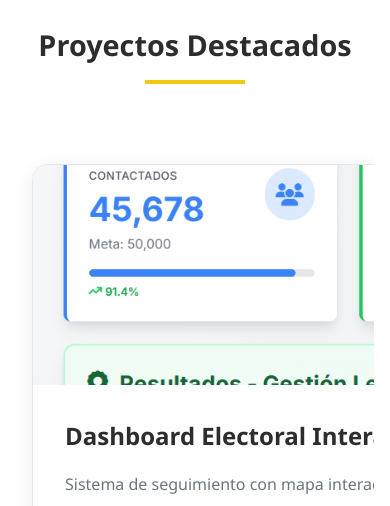
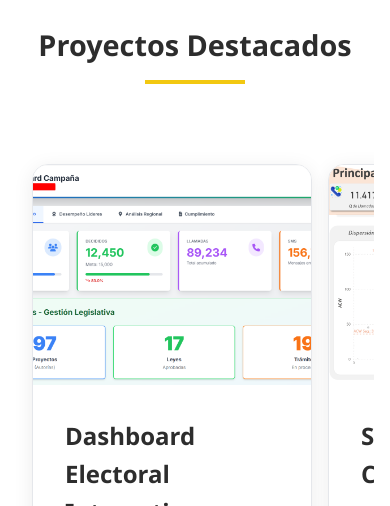
Before and after one commit to JackFlores052022/jack-flores-portfolio, a plain HTML site: page index.html in a window 390 px wide. Shown: the part 3860-4366 px from the top of the page. Drawn offline with Linux system fonts and the light colour scheme; a web font is replaced by a local one.

Commit message:
Update index.html

```diff
--- a/index.html
+++ b/index.html
@@ -437,6 +437,8 @@
             scroll-behavior: smooth;
             -webkit-overflow-scrolling: touch;
             scrollbar-width: none;
+            max-width: 1200px;
+            margin: 0 auto;
         }
 
         .carousel-container::-webkit-scrollbar {
@@ -450,7 +452,8 @@
         }
 
         .project-card {
-            min-width: 380px;
+            min-width: calc(50% - 1rem);
+            max-width: calc(50% - 1rem);
             flex-shrink: 0;
             background: var(--white);
             border-radius: 16px;
@@ -472,9 +475,10 @@
             background: var(--light-gray);
             background-size: cover;
             background-position: center;
-            display: flex;
-            align-items: center;
-            justify-content: center;
+        }
+
+        .project-image i {
+            display: none;
         }
 
         .project-content {
@@ -653,6 +657,15 @@
         }
 
         /* ===== RESPONSIVE MOBILE ===== */
+
+        /* Tablet */
+        @media (max-width: 1024px) {
+            .project-card {
+                min-width: calc(50% - 1rem);
+                max-width: calc(50% - 1rem);
+            }
+        }
+
         @media (max-width: 768px) {
             .nav-container {
                 padding: 0 1rem;
@@ -754,10 +767,16 @@
 
             .carousel-track {
                 padding: 0 1rem;
+                gap: 1rem;
             }
 
             .project-card {
-                min-width: 300px;
+                min-width: 85%;
+                max-width: 85%;
+            }
+
+            .project-image i {
+                display: none;
             }
 
             .social-links {
@@ -1106,7 +1125,7 @@
                 <a href="https://github.com/JackFlores052022" target="_blank" class="social-link github" title="GitHub">
                     <i class="fab fa-github"></i>
                 </a>
-                <a href="mailto:jack.06ariel@gmail.com" class="social-link email" title="Email">
+                <a href="/cdn-cgi/l/email-protection#563c37353d78666037243f333a16313b373f3a7835393b" class="social-link email" title="Email">
                     <i class="fas fa-envelope"></i>
                 </a>
                 <a href="https://wa.me/51963833806" target="_blank" class="social-link whatsapp" title="WhatsApp">
@@ -1121,7 +1140,7 @@
             </div>
 
             <div class="cta-buttons">
-                <a href="mailto:jack.06ariel@gmail.com" class="btn btn-primary">
+                <a href="/cdn-cgi/l/email-protection#b6dcd7d5dd988680d7c4dfd3daf6d1dbd7dfda98d5d9db" class="btn btn-primary">
                     <i class="fas fa-paper-plane"></i> Enviar Email
                 </a>
                 <a href="https://www.linkedin.com/in/jack-flores-egusquiza/" target="_blank" class="btn btn-secondary">
@@ -1143,7 +1162,7 @@
         </p>
     </footer>
 
-    <script>
+    <script data-cfasync="false" src="/cdn-cgi/scripts/5c5dd728/cloudflare-static/email-decode.min.js"></script><script>
         // CARRUSEL FUNCIONAL
         function scrollCarousel(direction) {
             const container = document.getElementById('carouselContainer');
@@ -1194,13 +1213,3 @@
                             progress.style.width = width;
                         }, 100);
                     }
-                }
-            });
-        }, observerOptions);
-
-        document.querySelectorAll('.skill-card').forEach(el => {
-            skillObserver.observe(el);
-        });
-    </script>
-</body>
-</html>
```
